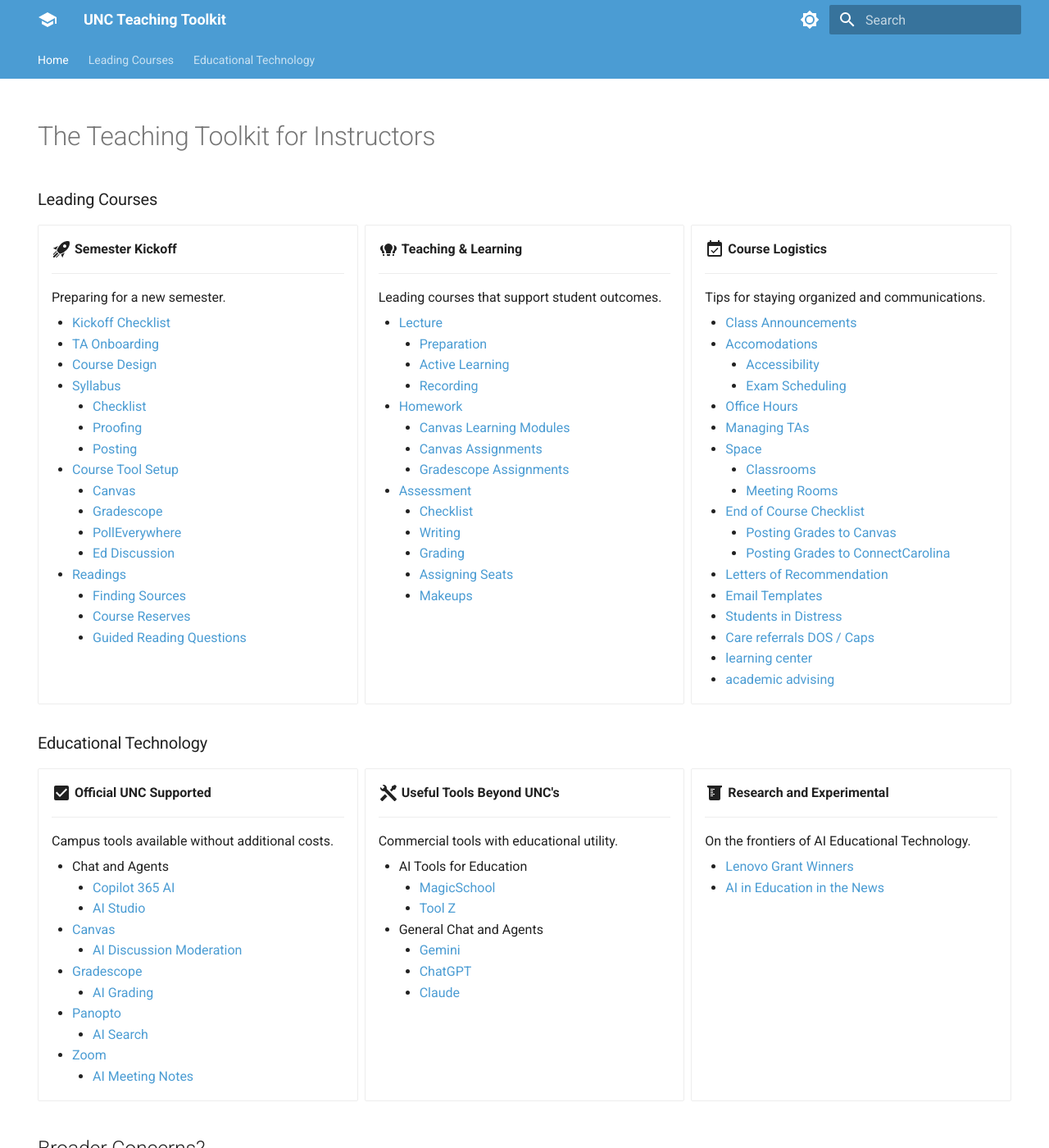
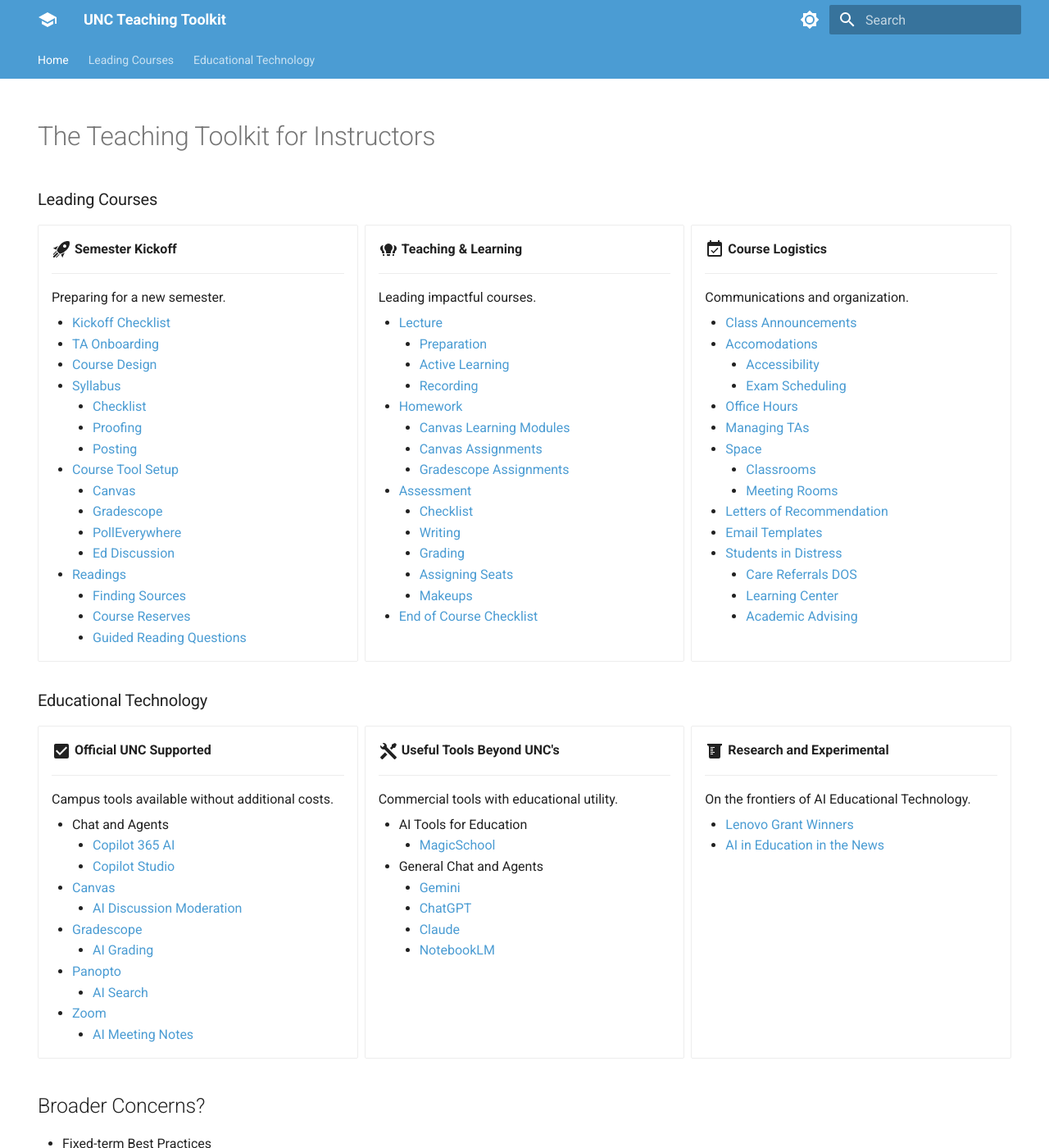
Before and after one commit to KrisJordan/teachingtoolkit, an MkDocs documentation site: the page built from docs/index.md, in a window 1280 px wide and 1400 px high. Shown: the whole window at 82% size. Built offline with MkDocs 1.6.1 and Material for MkDocs 9.7.7, drawn with Linux system fonts in a browser that asks for light colours.

Commit message:
docs: update index

```diff
--- a/docs/index.md
+++ b/docs/index.md
@@ -16,9 +16,9 @@
 
     Preparing for a new semester.
 
-    - [Kickoff Checklist](before/kickoff-checklist.md)
+    - [Kickoff Checklist]()
     - [TA Onboarding]()
-    - [Course Design](before/course-design.md)
+    - [Course Design]()
     - [Syllabus](./)
         - [Checklist]()
         - [Proofing]()
@@ -28,7 +28,7 @@
         - [Gradescope](./)
         - [PollEverywhere](./)
         - [Ed Discussion](./)
-    - [Readings](during/announcements-checklist.md)
+    - [Readings]()
         - [Finding Sources]()
         - [Course Reserves]()
         - [Guided Reading Questions]()
@@ -37,9 +37,9 @@
 
     ---
 
-    Leading courses that support student outcomes.
+    Leading impactful courses.
 
-    - [Lecture](during/lecture.md)
+    - [Lecture]()
         - [Preparation]()
         - [Active Learning]()
         - [Recording]()
@@ -47,18 +47,19 @@
         - [Canvas Learning Modules]()
         - [Canvas Assignments]()
         - [Gradescope Assignments]()
-    - [Assessment](during/exam-checklist.md)
+    - [Assessment]()
         - [Checklist]()
         - [Writing]()
         - [Grading]()
         - [Assigning Seats]()
         - [Makeups]()
+    - [End of Course Checklist]()
 
 -   :material-calendar-check:{ .lg .middle } **Course Logistics**
 
     ---
 
-    Tips for staying organized and communications.
+    Communications and organization.
 
     - [Class Announcements]()
     - [Accomodations]()
@@ -69,15 +70,12 @@
     - [Space]()
         - [Classrooms]()
         - [Meeting Rooms]()
-    - [End of Course Checklist](after/end-checklist.md)
-        - [Posting Grades to Canvas]()
-        - [Posting Grades to ConnectCarolina]()
     - [Letters of Recommendation]()
     - [Email Templates]()
     - [Students in Distress]()
-       - [Care referrals DOS / Caps]()
-       - [learning center]()
-       - [academic advising]()
+        - [Care Referrals DOS]()
+        - [Learning Center]()
+        - [Academic Advising]()
 
 </div>
 
@@ -93,7 +91,7 @@
 
     - Chat and Agents
         - [Copilot 365 AI](./)
-        - [AI Studio](./)
+        - [Copilot Studio](./)
     - [Canvas](./)
         - [AI Discussion Moderation](./)
     - [Gradescope](./)
@@ -111,11 +109,11 @@
 
     - AI Tools for Education
         - [MagicSchool](./tools/magic-school.md)
-        - [Tool Z](./tools/z.md)
     - General Chat and Agents
         - [Gemini]()
         - [ChatGPT]()
         - [Claude]()
+        - [NotebookLM]()
 
 -   :material-beaker:{ .lg .middle } **Research and Experimental**
 
```
